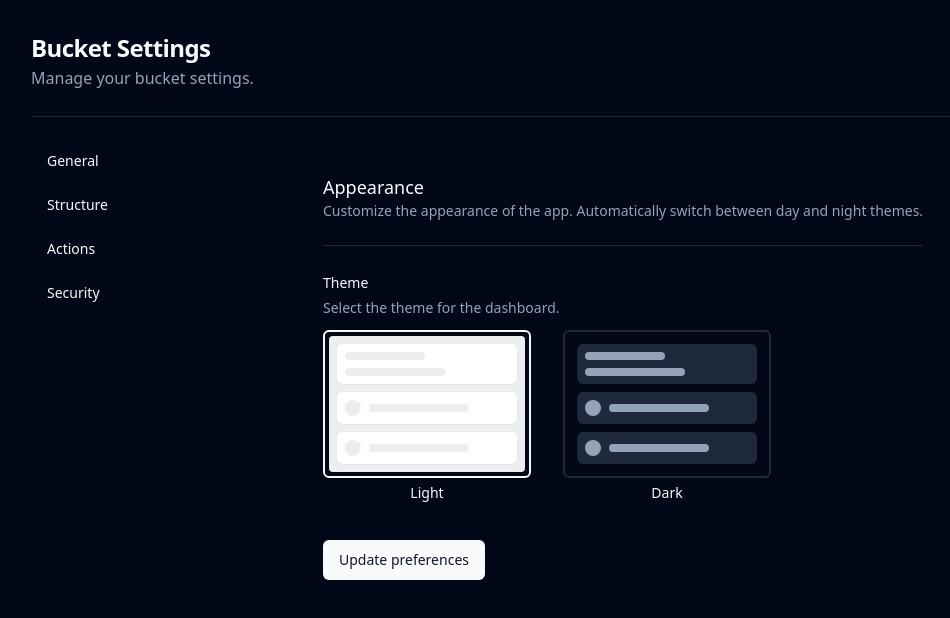
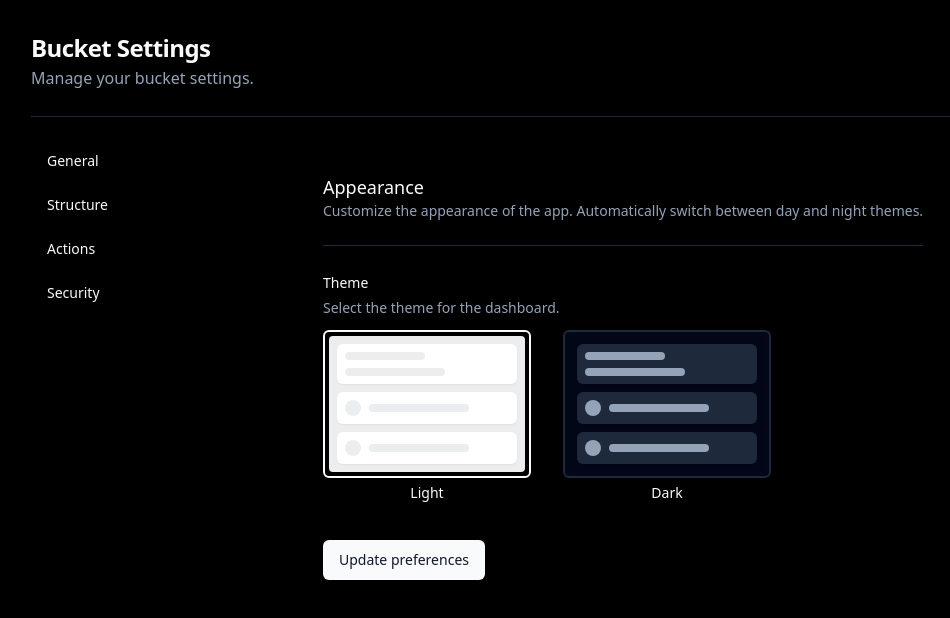
Before and after one commit to princecodes247/veldora--client, a Next.js app: page /settings/appearance in a window 1280 px wide. Shown: the top 618 px of the page, without its empty margins (1-951 px from the left). Built offline with nearby package versions, Linux system fonts and the light colour scheme; no server answers; what prettier-plugin-tailwindcss would draw is missing.

Commit message:
update layout

```diff
--- a/app/(auth)/layout.tsx
+++ b/app/(auth)/layout.tsx
@@ -10,7 +10,7 @@ export default function SingleBucketLayout({
 }) {
   return (
     <div className="relative min-h-[100vh] flex-col items-center justify-center bg-background md:grid md:grid-cols-3 lg:max-w-none lg:px-0">
-      <div className="col-span-2 pt-4 md:border-r lg:p-8">
+      <div className="col-span-2 border-[#2B1D00] pt-4 md:border-r lg:p-8">
         <div className="mx-auto flex w-full flex-col justify-center space-y-4 sm:w-[350px]">
           <div className="w-full min-w-[200px] p-4 md:hidden md:min-w-[400px]">
             <div className="pb-8 pl-4">
--- a/components/UserSignupForm.tsx
+++ b/components/UserSignupForm.tsx
@@ -55,7 +55,7 @@ export function UserSignupForm({ className, ...props }: UserSignupFormProps) {
               disabled={isLoading}
             />
           </div>
-          <div className="grid gap-1 py-4">
+          <div className="grid gap-1 py-4 pb-0">
             <Label className="" htmlFor="password">
               Password
             </Label>
--- a/styles/globals.css
+++ b/styles/globals.css
@@ -37,7 +37,7 @@
   }
 
   .dark {
-    --background: 222.2 84% 4.9%;
+    --background: 0, 0%, 0%;
     --foreground: 210 40% 98%;
 
     --muted: 217.2 32.6% 17.5%;
@@ -119,8 +119,6 @@
   }
 }
 
-
-
 h1 {
   /* font-family: 'Zodiak', serif; */
   font-weight: bold;
@@ -131,9 +129,6 @@ h1 {
 }
 body {
   position: relative;
-
-
-
 }
 
 .home_bg {
@@ -143,9 +138,8 @@ h1 {
 .home_main {
   position: relative;
   color: white;
-    font-family: 'Plus Jakarta Sans', sans-serif;
+  font-family: "Plus Jakarta Sans", sans-serif;
 }
-
 
 .bg_grid {
   height: 100%;
@@ -171,19 +165,24 @@ h1 {
   100% {
     filter: hue-rotate(30deg) blur(130px);
   }
-
 }
 .fade_line {
-  background: linear-gradient(90deg, rgba(0, 0, 0, 0) 0%, rgba(255, 255, 255, 0.0) 0%, rgba(143, 143, 143, 0.67) 50%, rgba(0, 0, 0, 0) 100%);
-
+  background: linear-gradient(
+    90deg,
+    rgba(0, 0, 0, 0) 0%,
+    rgba(255, 255, 255, 0) 0%,
+    rgba(143, 143, 143, 0.67) 50%,
+    rgba(0, 0, 0, 0) 100%
+  );
 }
 
 .fade_line-parent {
   z-index: -4;
 
-  background:conic-gradient(from 90deg at 50% 50%, #00000000 50%, #000 50%),radial-gradient(rgba(200,200,200,0.2) 0%, transparent 80%);
+  background: conic-gradient(from 90deg at 50% 50%, #00000000 50%, #000 50%),
+    radial-gradient(rgba(200, 200, 200, 0.2) 0%, transparent 80%);
 }
 
 .highlight_text {
-  color: #FDBB30;
+  color: #fdbb30;
 }
```
Lines whose indentation alone changed are shown as unchanged.
